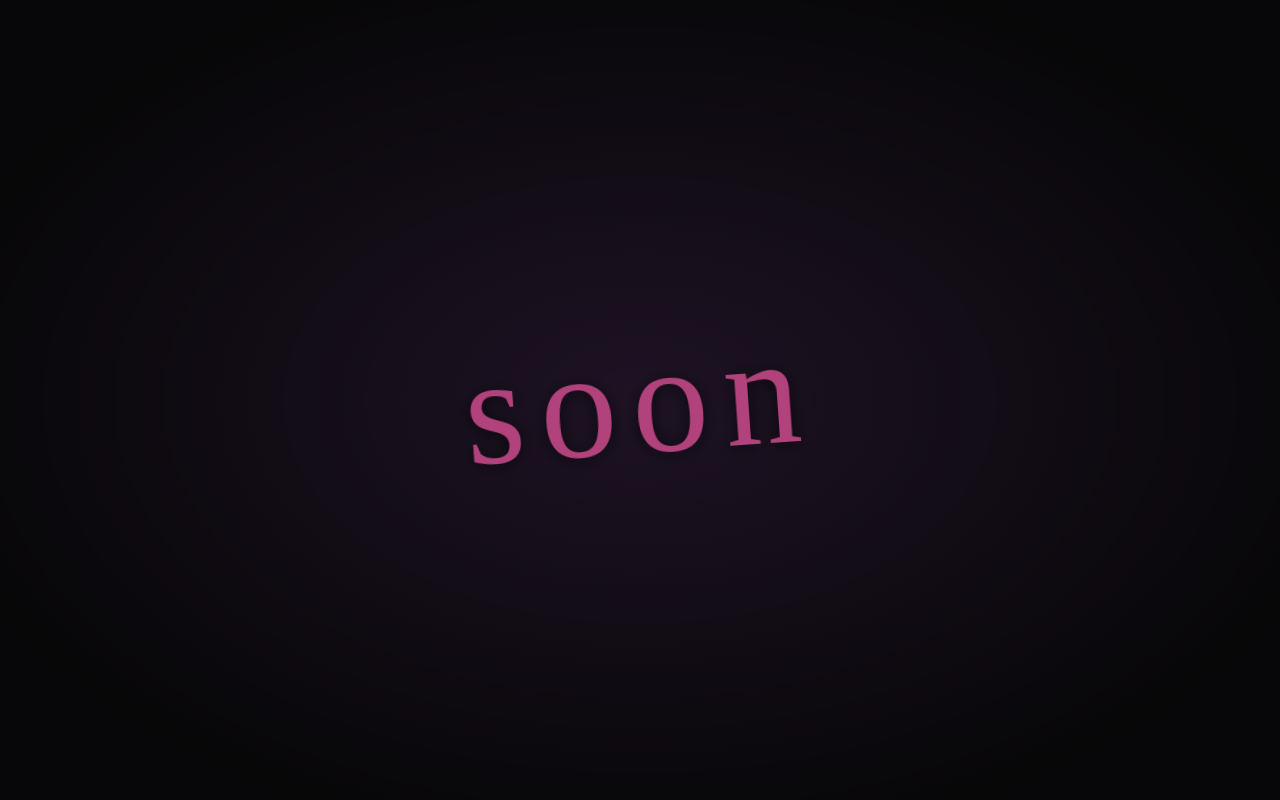
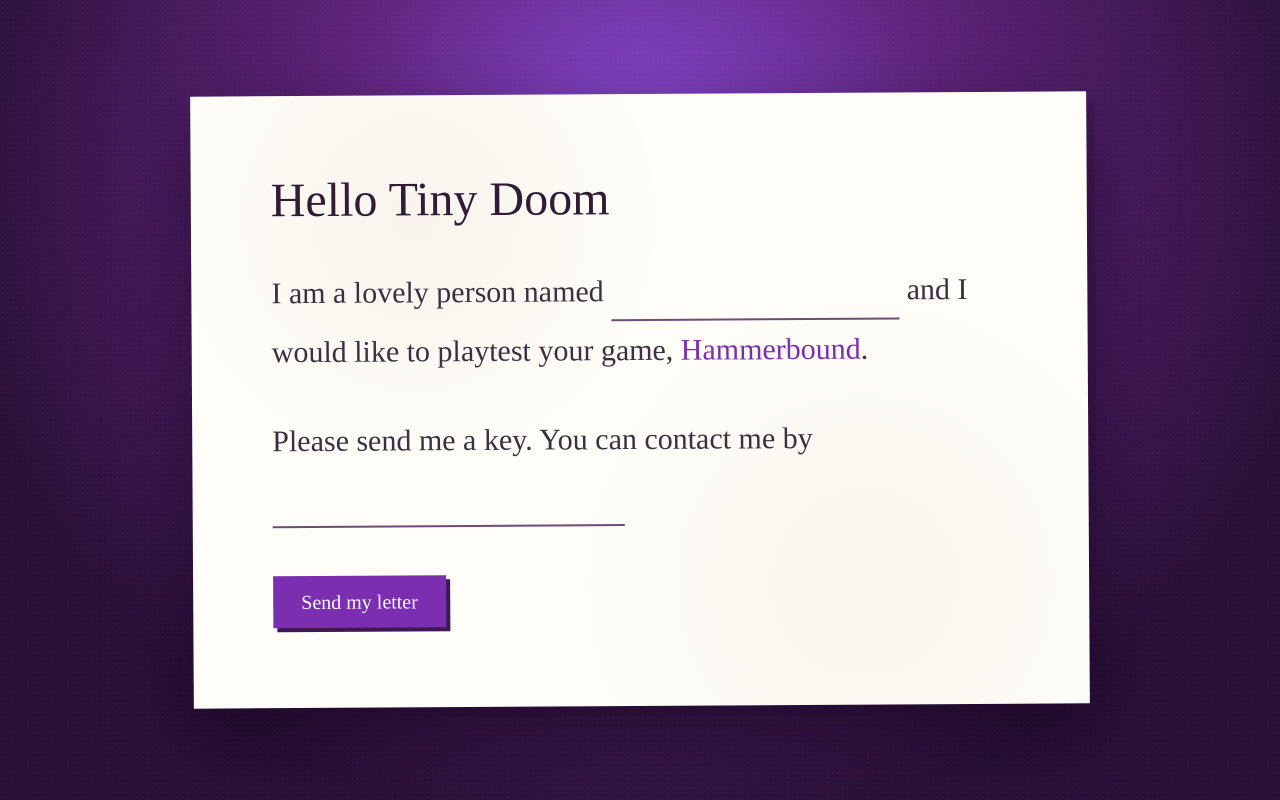
Before and after one commit to tiny-doom/tinydoom.com, a Next.js app: page / in a window 1280 px wide. Built offline with nearby package versions, Linux system fonts and the light colour scheme; a web font is replaced by a local one.

Commit message:
Add Hammerbound playtest signup letter

```diff
--- a/src/app/page.tsx
+++ b/src/app/page.tsx
@@ -1,24 +1,129 @@
+"use client";
+
+import { type FormEvent, useState } from "react";
+
+type SubmissionStatus = "idle" | "sending" | "sent" | "error";
+
 export default function Home() {
+	const [status, setStatus] = useState<SubmissionStatus>("idle");
+	const [error, setError] = useState("");
+
+	async function submitLetter(event: FormEvent<HTMLFormElement>) {
+		event.preventDefault();
+		setStatus("sending");
+		setError("");
+
+		const form = new FormData(event.currentTarget);
+		const name = String(form.get("name") ?? "").trim();
+		const contact = String(form.get("contact") ?? "").trim();
+
+		try {
+			const response = await fetch("/api/feedback", {
+				method: "POST",
+				headers: { "Content-Type": "application/json" },
+				body: JSON.stringify({
+					game: "Hammerbound playtest signup",
+					message: `Playtest signup from ${name}`,
+					contact,
+				}),
+			});
+			const result = (await response.json()) as { error?: string };
+			if (!response.ok) {
+				throw new Error(result.error ?? "Your letter could not be sent.");
+			}
+			setStatus("sent");
+		} catch (submissionError) {
+			setError(
+				submissionError instanceof Error
+					? submissionError.message
+					: "Your letter could not be sent.",
+			);
+			setStatus("error");
+		}
+	}
+
 	return (
-		<div className="relative flex min-h-screen items-center justify-center overflow-hidden bg-void">
-			{/* Animated gloom overlay */}
+		<main className="relative flex min-h-screen items-center justify-center overflow-hidden bg-[#2a1038] px-4 py-10 text-[#241827] sm:px-8 sm:py-16">
 			<div
-				className="pointer-events-none fixed inset-0 z-0 animate-[gloom-move_12s_ease-in-out_infinite_alternate]"
+				className="pointer-events-none absolute inset-0 opacity-80"
 				style={{
 					background:
-						"radial-gradient(ellipse at 50% 50%, rgba(60,0,80,0.18) 0%, rgba(0,0,0,0.7) 80%)",
+						"radial-gradient(circle at 50% 20%, #a259ff 0%, #6d298d 34%, #2a1038 76%)",
 				}}
 			/>
+			<div className="pointer-events-none absolute inset-0 bg-[radial-gradient(rgba(255,255,255,0.12)_1px,transparent_1px)] bg-[size:5px_5px] opacity-20" />
 
-			{/* Main text */}
-			<div
-				className="relative z-10 animate-[purple-cycle_30s_ease-in-out_infinite] -rotate-4 text-[12vw] tracking-widest"
-				style={{
-					textShadow: "0 2px 16px rgba(0,0,0,0.67)",
-				}}
+			<form
+				onSubmit={submitLetter}
+				className="relative w-full max-w-4xl -rotate-[0.35deg] bg-[#fffdf8] px-6 py-10 shadow-[0_28px_80px_rgba(15,3,20,0.55),8px_10px_0_rgba(52,14,68,0.3)] sm:px-14 sm:py-16 lg:px-20 lg:py-20"
 			>
-				soon
-			</div>
-		</div>
+				<div className="pointer-events-none absolute inset-0 bg-[radial-gradient(circle_at_25%_20%,rgba(130,98,64,0.06),transparent_30%),radial-gradient(circle_at_75%_80%,rgba(130,98,64,0.05),transparent_35%)]" />
+
+				<div className="relative">
+					<h1 className="mb-10 text-4xl text-[#301c35] sm:text-5xl">
+						Hello Tiny Doom
+					</h1>
+
+					<div className="space-y-8 text-2xl leading-[1.8] text-[#3b3040] sm:text-3xl sm:leading-[1.9]">
+						<p>
+							I am a lovely person named{" "}
+							<label className="inline-block max-w-full align-baseline">
+								<span className="sr-only">Your name</span>
+								<input
+									type="text"
+									name="name"
+									autoComplete="name"
+									required
+									maxLength={100}
+									className="w-[min(18rem,70vw)] border-0 border-b-2 border-[#6e4c76] bg-transparent px-2 text-center text-[#241827] outline-none transition-colors focus:border-[#a259ff]"
+								/>
+							</label>{" "}
+							and I would like to playtest your game,{" "}
+							<strong className="font-normal text-[#7b2eb0]">
+								Hammerbound
+							</strong>
+							.
+						</p>
+
+						<p>
+							Please send me a key. You can contact me by{" "}
+							<label className="inline-block max-w-full align-baseline">
+								<span className="sr-only">
+									Email, Discord, or another contact
+								</span>
+								<input
+									type="text"
+									name="contact"
+									required
+									maxLength={200}
+									className="w-[min(22rem,70vw)] border-0 border-b-2 border-[#6e4c76] bg-transparent px-2 text-center text-[#241827] outline-none transition-colors focus:border-[#a259ff]"
+								/>
+							</label>
+						</p>
+					</div>
+
+					<div className="mt-12 flex flex-col items-start gap-4 sm:flex-row sm:items-center">
+						<button
+							type="submit"
+							disabled={status === "sending" || status === "sent"}
+							className="cursor-pointer bg-[#7b2eb0] px-7 py-3 text-xl text-white shadow-[4px_4px_0_#3f1752] transition-transform hover:-translate-y-0.5 disabled:cursor-default disabled:opacity-60 disabled:hover:translate-y-0"
+						>
+							{status === "sending"
+								? "Sending..."
+								: status === "sent"
+									? "Letter sent"
+									: "Send my letter"}
+						</button>
+						<p
+							aria-live="polite"
+							className={`text-lg ${status === "error" ? "text-[#9b254b]" : "text-[#5e3e69]"}`}
+						>
+							{status === "sent" && "Lovely. We'll be in touch."}
+							{status === "error" && error}
+						</p>
+					</div>
+				</div>
+			</form>
+		</main>
 	);
 }
```
